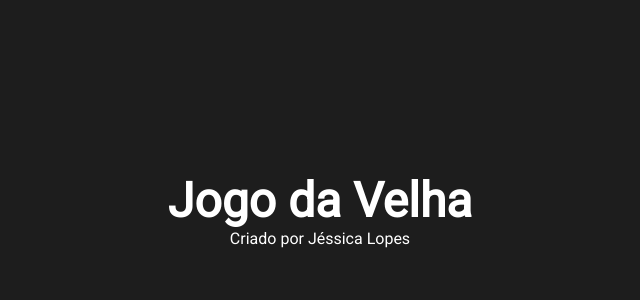
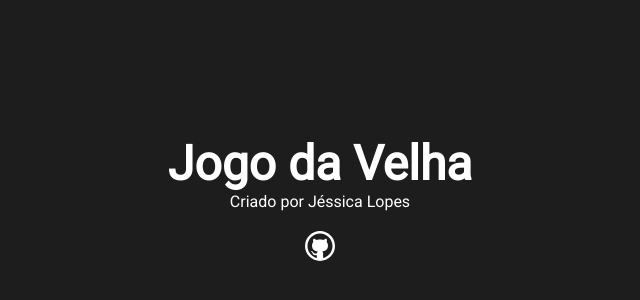
Before and after one commit to jemlop/React-jogo-da-velha, a Next.js app: page / in a window 1280 px wide. Shown: the part 190-490 px from the top of the page, without its empty margins (320-960 px from the left). Built offline with nearby package versions, Linux system fonts and the light colour scheme.

Commit message:
criando componete de icone

```diff
--- a/src/components/header/Header.jsx
+++ b/src/components/header/Header.jsx
@@ -3,13 +3,16 @@
 
 import Title from '../title/Title'
 import Subtitle from '../subtitle/Subtitle'
-
+import Icon from '../icon/Icon'
 
 function Header () {
   return (
     <div className={styles.header}>
       <Title>Jogo da Velha</Title>
       <Subtitle>Criado por Jéssica Lopes</Subtitle>
+      <div className={styles.iconContent}>
+        <Icon iconName="github" link="https://github.com/jemlop" />
+      </div>
     </div>
   )
 }
--- a/src/components/header/Header.module.css
+++ b/src/components/header/Header.module.css
@@ -2,3 +2,7 @@
   text-align: center;
   padding: 40px 0;
 }
+
+.iconContent {
+  margin: 20px 0;
+}
--- /dev/null
+++ b/src/components/icon/Icon.jsx
@@ -0,0 +1,13 @@
+function Icon ({ iconName, size, link }) {
+  return (
+    <a href={link} target="_blank">
+      <img src={`/icons/${iconName}.svg`} width={size} />
+    </a>
+  )
+}
+
+Icon.defaultProps = {
+  size: '30px'
+}
+
+export default Icon
```
Also changed, not shown: public/icons/github.svg (added).
